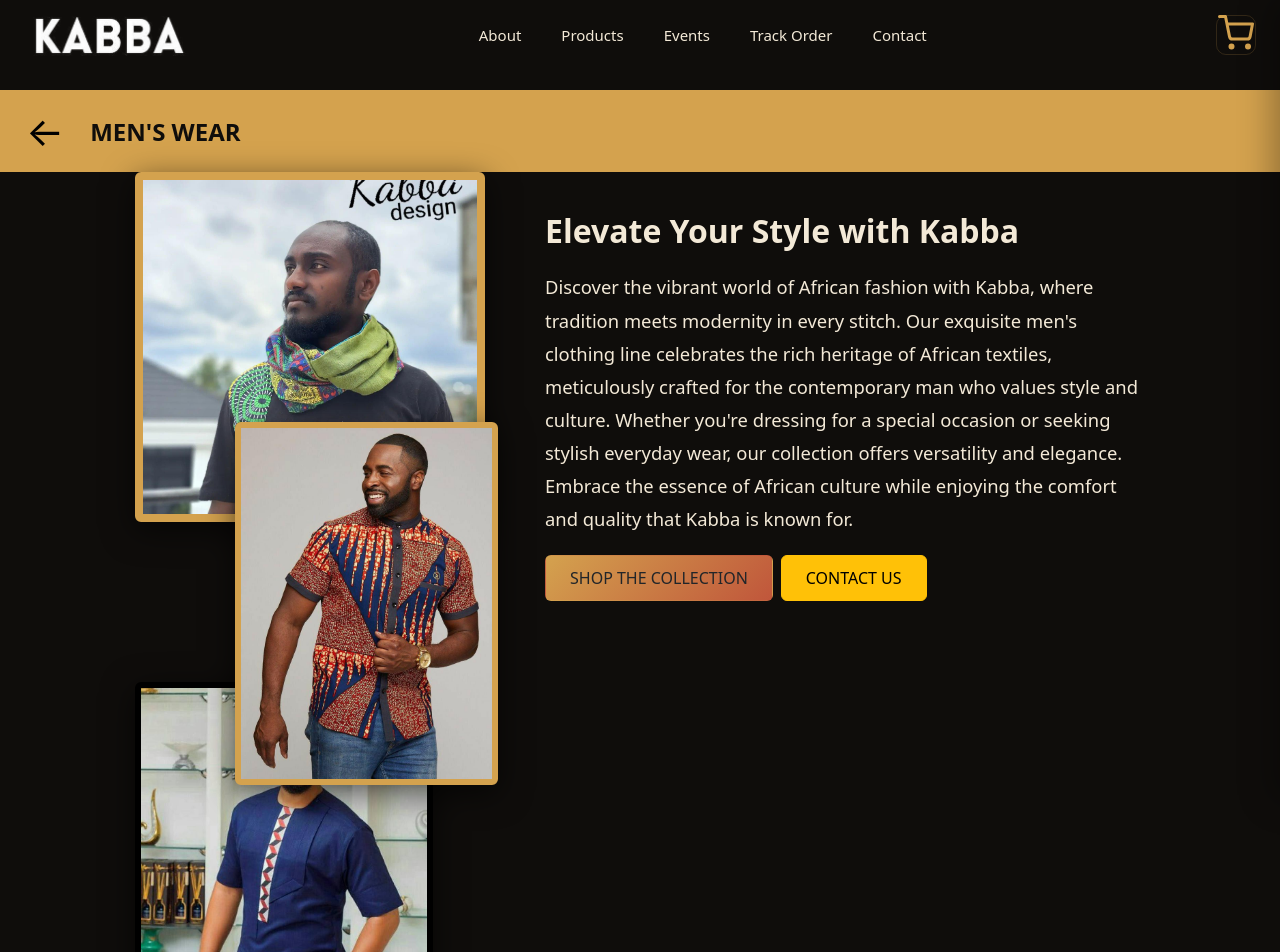
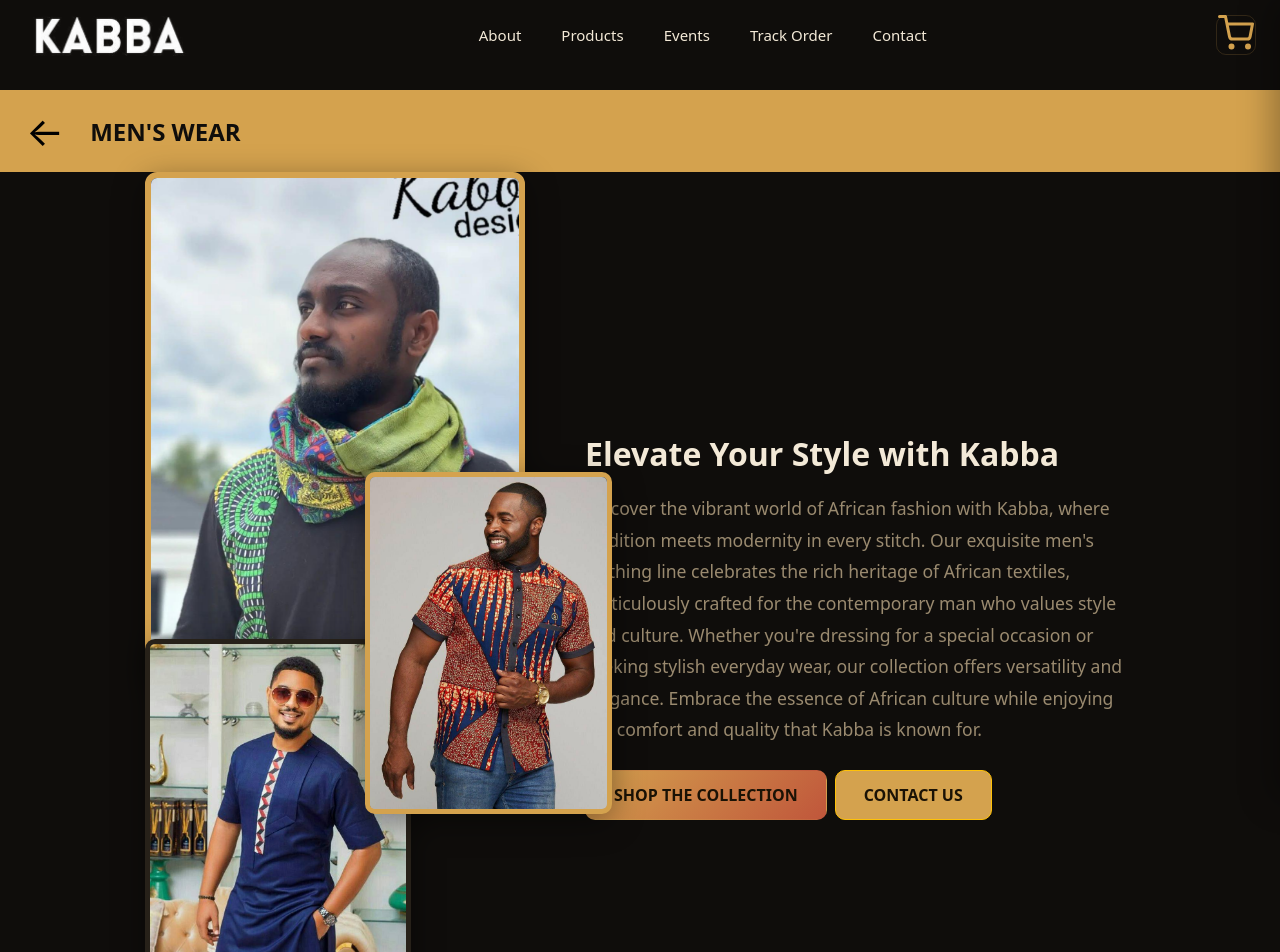
Before and after one commit to Kidus-Sofonias/Kabba-Designs, a React (Vite) app: page /men in a window 1280 px wide. Shown: the top 952 px of the page. Built offline with nearby package versions, Linux system fonts and the light colour scheme; no server answers.

Commit message:
fix: dark theme everywhere — product cards dark, portrait images, fix white backgrounds, Bootstrap dark overrides

```diff
--- a/src/Components/About/AboutIntro.css
+++ b/src/Components/About/AboutIntro.css
@@ -71,11 +71,38 @@
   }
 }
 
-  /* Highlight boxes adapted for dark theme */
-  .highlight-box {
-    background: linear-gradient(180deg, rgba(255,255,255,0.02), transparent), var(--panel);
-    border-left: 4px solid var(--accent);
-    color: var(--text);
-  }
+/* Highlight boxes adapted for dark theme */
+.highlight-box {
+  background: var(--panel);
+  border-left: 4px solid var(--accent);
+  border-radius: 8px;
+  color: var(--text);
+}
 
-  .img-main, .img-overlay, .img-bottom { box-shadow: var(--shadow); }
+.highlight-box h5 {
+  color: var(--accent);
+  font-weight: 700;
+  margin-bottom: 8px;
+}
+
+.highlight-box p {
+  color: var(--muted);
+  margin: 0;
+  font-size: 14px;
+  line-height: 1.6;
+}
+
+.about-intro h2 {
+  color: var(--text);
+}
+
+.about-intro p {
+  color: var(--muted);
+  line-height: 1.7;
+}
+
+.img-main, .img-overlay, .img-bottom { box-shadow: 0 8px 32px rgba(0, 0, 0, 0.4); }
+
+.img-main { border-radius: 12px; }
+.img-overlay { border-radius: 10px; }
+.img-bottom { border-radius: 10px; }
--- a/src/Pages/Products/ProductCard.css
+++ b/src/Pages/Products/ProductCard.css
@@ -22,7 +22,7 @@
 
 .product-image img {
   width: 100%;
-  height: 260px;
+  aspect-ratio: 3/4;
   object-fit: cover;
   transition: transform 0.4s ease;
 }
@@ -58,26 +58,17 @@
 /* ── Tablet ── */
 @media (max-width: 992px) {
   .product-image img {
-    height: 220px;
+    aspect-ratio: 3/4;
   }
 }
 
 /* ── Mobile ── */
 @media (max-width: 576px) {
   .product-image img {
-    height: 200px;
+    aspect-ratio: 3/4;
   }
 
   .product-info {
     padding: 12px;
   }
-
-  .product-price {
-    font-size: 1rem;
-  }
-
-  .product-desc {
-    font-size: 0.85rem;
-    -webkit-line-clamp: 2;
-  }
 }
--- a/src/Pages/Products/ProductCard.jsx
+++ b/src/Pages/Products/ProductCard.jsx
@@ -28,47 +28,50 @@ function ProductCard({ product }) {
     });
 
   return (
-    <div className="card shadow-sm h-100">
+    <div className="product-card">
+      <Link to={`/products/${product.id}`} className="product-image">
         {image ? (
           <img
             src={imageUrl(image)}
-          className="card-img-top"
             alt={product.name}
-          style={{ height: 220, objectFit: "cover" }}
           />
         ) : (
-        <div style={{ height: 200, background: "var(--panel)" }} />
+          <div style={{ height: 320, background: "var(--panel)", display: "flex", alignItems: "center", justifyContent: "center", fontSize: 40, color: "var(--muted)" }}>
+            📷
+          </div>
         )}
-      <div className="card-body d-flex flex-column">
-        <h5 className="card-title">{product.name}</h5>
-        <p className="card-text product-price">
+      </Link>
+      <div className="product-info">
+        <Link to={`/products/${product.id}`} style={{ textDecoration: "none", color: "var(--text)" }}>
+          <div style={{ fontWeight: 600, fontSize: 15, marginBottom: 4, display: "-webkit-box", WebkitLineClamp: 2, WebkitBoxOrient: "vertical", overflow: "hidden" }}>{product.name}</div>
+        </Link>
+        <div style={{ color: "var(--accent)", fontWeight: 700, fontSize: 16 }}>
           Birr {Number(product.price_birr || 0).toLocaleString()}
-        </p>
-        <div className="d-flex gap-2 align-items-center flex-wrap mt-auto">
+        </div>
+        <div style={{ display: "flex", gap: 6, marginTop: 8 }}>
+          {outOfStock ? (
+            <span style={{ fontSize: 11, fontWeight: 600, padding: "3px 8px", borderRadius: 6, background: "rgba(239,68,68,0.15)", color: "#ef4444" }}>Out of Stock</span>
+          ) : (
+            <span style={{ fontSize: 11, fontWeight: 600, padding: "3px 8px", borderRadius: 6, background: "rgba(34,197,94,0.15)", color: "#22c55e" }}>In Stock</span>
+          )}
+        </div>
+        <div style={{ display: "flex", gap: 8, marginTop: 8 }}>
           {inCart ? (
             <button
-              className="btn btn-outline-light"
+              style={{ flex: 1, padding: "8px 12px", borderRadius: 8, border: "1px solid var(--border)", background: "transparent", color: "var(--text)", fontSize: 13, fontWeight: 600, cursor: "pointer" }}
               onClick={() => removeItem(product.id)}
             >
               Remove
             </button>
           ) : (
             <button
-              className="btn btn-accent"
+              style={{ flex: 1, padding: "8px 12px", borderRadius: 8, border: "none", background: "linear-gradient(135deg, var(--accent), var(--accent-2))", color: "var(--on-accent)", fontSize: 13, fontWeight: 600, cursor: "pointer" }}
               onClick={handleAdd}
               disabled={outOfStock}
             >
-              {outOfStock ? "Out of Stock" : "Add to Cart"}
+              Add to Cart
             </button>
           )}
-          {outOfStock ? (
-            <span className="badge bg-danger">Out of Stock</span>
-          ) : (
-            <span className="badge bg-success">In Stock</span>
-          )}
-          <Link to={`/products/${product.id}`} className="btn btn-outline-light">
-            View Details
-          </Link>
         </div>
       </div>
     </div>
--- a/src/Pages/Products/ProductList.jsx
+++ b/src/Pages/Products/ProductList.jsx
@@ -50,7 +50,7 @@ export default function ProductList() {
 
   return (
     <div className="container mt-5 py-4" style={{ minHeight: "60vh" }}>
-      <h2 className="mb-4 text-center">Our Products</h2>
+      <h2 className="mb-4 text-center" style={{ color: "var(--text)", fontWeight: 700 }}>Our Products</h2>
 
       {categories.length > 1 && (
         <div className="d-flex justify-content-center flex-wrap gap-2 mb-4">
--- a/src/Pages/styles.css
+++ b/src/Pages/styles.css
@@ -1,70 +1,159 @@
 .category-detail {
-  padding-top: 90px; /* clear the fixed-top navbar now shown on category pages */
+  padding-top: 90px;
+  min-height: 100vh;
+  background: var(--bg);
 }
 
 .row-section {
   display: flex;
   flex-wrap: nowrap;
-  align-items: flex-start;
+  align-items: center;
   justify-content: center;
   gap: 60px;
   margin-bottom: 80px;
+  padding: 0 20px;
+}
+
+.row-section.reverse {
+  flex-direction: row-reverse;
 }
 
 .image-stack {
   position: relative;
   width: 100%;
-  max-width: 350px;
+  max-width: 380px;
   margin-bottom: 30px;
 }
 
 .img-main {
   width: 100%;
-  border: 8px solid var(--accent);
-  border-radius: 6px;
+  aspect-ratio: 3/4;
+  object-fit: cover;
+  border: 6px solid var(--accent);
+  border-radius: 12px;
+  box-shadow: 0 8px 32px rgba(0, 0, 0, 0.4);
 }
 
 .img-overlay {
   position: absolute;
-  width: 75%;
-  top: 250px;
-  left: 100px;
-  border: 6px solid var(--accent);
-  border-radius: 6px;
+  width: 65%;
+  bottom: -20px;
+  right: -20px;
+  border: 5px solid var(--accent);
+  border-radius: 10px;
   z-index: 2;
-  background-color: white;
+  background-color: var(--panel);
+  box-shadow: 0 8px 24px rgba(0, 0, 0, 0.5);
   transition: all 0.3s ease;
 }
 
 .img-bottom {
-  width: 85%;
-  margin-top: 140px;
-  border: 6px solid black;
-  border-radius: 6px;
+  width: 70%;
+  margin-top: -60px;
+  border: 5px solid var(--accent);
+  border-radius: 10px;
+  box-shadow: 0 8px 24px rgba(0, 0, 0, 0.4);
 }
 
 .text-section {
   flex: 1;
-  max-width: 600px;
-  padding-top: 40px;
+  max-width: 550px;
+  padding-top: 20px;
 }
 
 .text-section h3 {
   font-size: 2rem;
   font-weight: 700;
   margin-bottom: 20px;
+  color: var(--text);
 }
 
 .text-section p {
-  font-size: 1.15rem;
+  font-size: 1.1rem;
   line-height: 1.8;
-  margin-bottom: 20px;
+  margin-bottom: 24px;
+  color: var(--muted);
 }
 
 .text-section .btn {
-  padding: 10px 24px;
+  padding: 12px 28px;
+  font-weight: 600;
+  border-radius: 10px;
 }
 
+.text-section .btn-accent {
+  background: linear-gradient(135deg, var(--accent), var(--accent-2));
+  color: var(--on-accent);
+}
+
+.text-section .btn-warning {
+  background: var(--accent);
+  color: var(--on-accent);
+}
+
+/* Yellow/black frame variants */
+.yellow-frame {
+  border-color: var(--accent) !important;
+}
+
+.black-frame {
+  border-color: var(--panel-2) !important;
+}
+
+/* Highlight boxes for dark theme */
+.highlight-box {
+  background: var(--panel);
+  border-left: 4px solid var(--accent);
+  border-radius: 8px;
+  color: var(--text);
+  padding: 20px;
+  margin-bottom: 16px;
+}
+
+.highlight-box h5 {
+  color: var(--accent);
+  font-weight: 700;
+  margin-bottom: 8px;
+}
+
+.highlight-box p {
+  color: var(--muted);
+  margin: 0;
+  font-size: 14px;
+  line-height: 1.6;
+}
+
+/* Image shadows */
+.img-main, .img-overlay, .img-bottom {
+  box-shadow: 0 8px 32px rgba(0, 0, 0, 0.4);
+}
+
+/* Back button */
+.category-detail .btn {
+  transition: all 0.2s ease;
+}
+
+.category-detail .btn:hover {
+  transform: translateY(-1px);
+}
+
+/* ── Tablet ── */
+@media (max-width: 992px) {
+  .row-section {
+    gap: 40px;
+    padding: 0 16px;
+  }
+
+  .text-section h3 {
+    font-size: 1.6rem;
+  }
+
+  .text-section p {
+    font-size: 1rem;
+  }
+}
+
+/* ── Mobile ── */
 @media (max-width: 768px) {
   .row-section,
   .row-section.reverse {
@@ -87,11 +176,24 @@
     position: static !important;
     width: 100% !important;
     margin: 0 0 15px 0;
-    border-radius: 6px;
+    border-radius: 10px;
+    aspect-ratio: 3/4;
+  }
+
+  .img-bottom {
+    margin-top: 0;
   }
 
   .text-section {
     text-align: center;
-    padding: 0 10px;
+    padding: 0 16px;
+  }
+
+  .text-section h3 {
+    font-size: 1.4rem;
+  }
+
+  .text-section p {
+    font-size: 0.95rem;
   }
 }
--- a/src/theme.css
+++ b/src/theme.css
@@ -151,6 +151,69 @@ body {
   --bs-table-bg: var(--panel);
   --bs-table-color: var(--text);
   --bs-table-border-color: var(--border);
+}
+
+/* ── Bootstrap Dark Overrides ── */
+.list-group-item {
+  background: var(--panel) !important;
+  color: var(--text) !important;
+  border-color: var(--border) !important;
+}
+
+.list-group-item + .list-group-item {
+  border-top-color: var(--border) !important;
+}
+
+.card {
+  background: var(--panel) !important;
+  border-color: var(--border) !important;
+  color: var(--text) !important;
+}
+
+.card-title {
+  color: var(--text) !important;
+}
+
+.card-text {
+  color: var(--muted) !important;
+}
+
+.badge {
+  font-weight: 600;
+}
+
+.spinner-border {
+  border-color: var(--border);
+  border-top-color: var(--accent);
+}
+
+.invalid-feedback {
+  color: #ef4444;
+}
+
+.alert-success {
+  background: rgba(34, 197, 94, 0.15);
+  border-color: rgba(34, 197, 94, 0.3);
+  color: #22c55e;
+}
+
+.alert-danger {
+  background: rgba(239, 68, 68, 0.15);
+  border-color: rgba(239, 68, 68, 0.3);
+  color: #ef4444;
+}
+
+.text-muted {
+  color: var(--muted) !important;
+}
+
+h1, h2, h3, h4, h5, h6 {
+  color: var(--text);
+}
+
+.img-thumbnail {
+  background: var(--panel);
+  border-color: var(--border);
 }
 
 /* ── Utilities ── */
```
Also changed, not shown: src/Pages/Products/ProductDetail.jsx (+23 -21 lines). Lines whose indentation alone changed are shown as unchanged.
